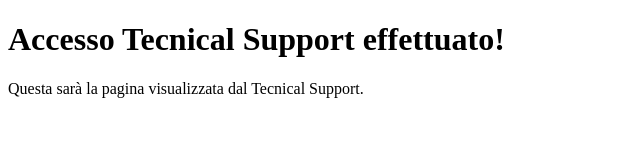
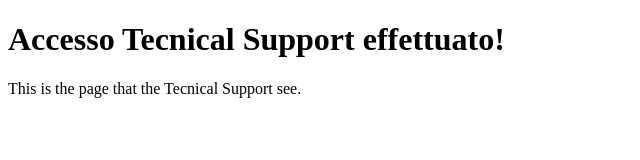
Before and after one commit to HafsaBaboo/TrekSec, a website: page public/tecnicalSupport.html in a window 1280 px wide. Shown: the whole page, without its empty margins (0-640 px from the left). Drawn offline with Linux system fonts and the light colour scheme.

Commit message:
Update tecnicalSupport.html

```diff
--- a/public/tecnicalSupport.html
+++ b/public/tecnicalSupport.html
@@ -7,6 +7,6 @@
 </head>
 <body>
     <h1>Accesso Tecnical Support effettuato!</h1>
-    <p>Questa sarà la pagina visualizzata dal Tecnical Support.</p>
+    <p>This is the page that the Tecnical Support see.</p>
 </body>
 </html>
```
